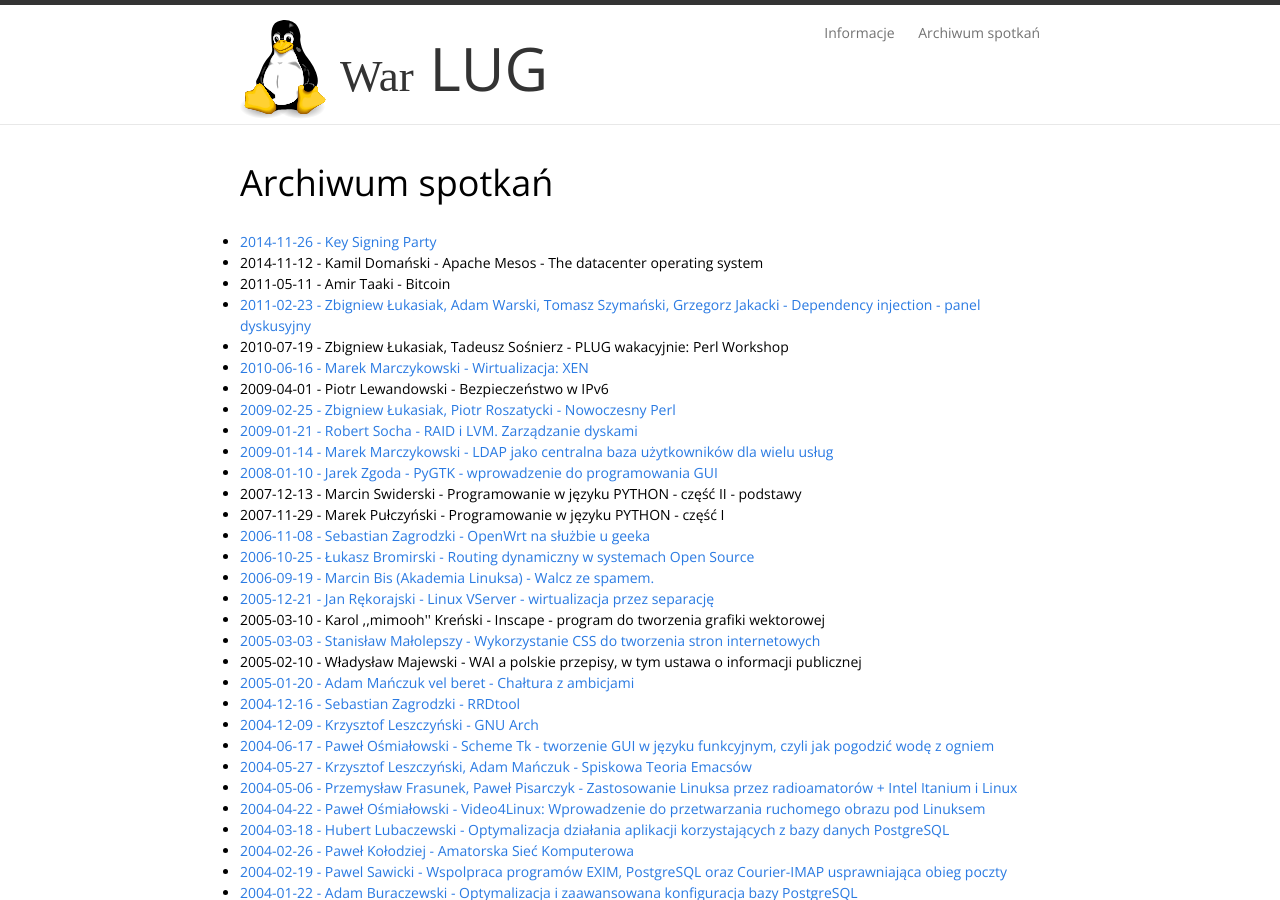
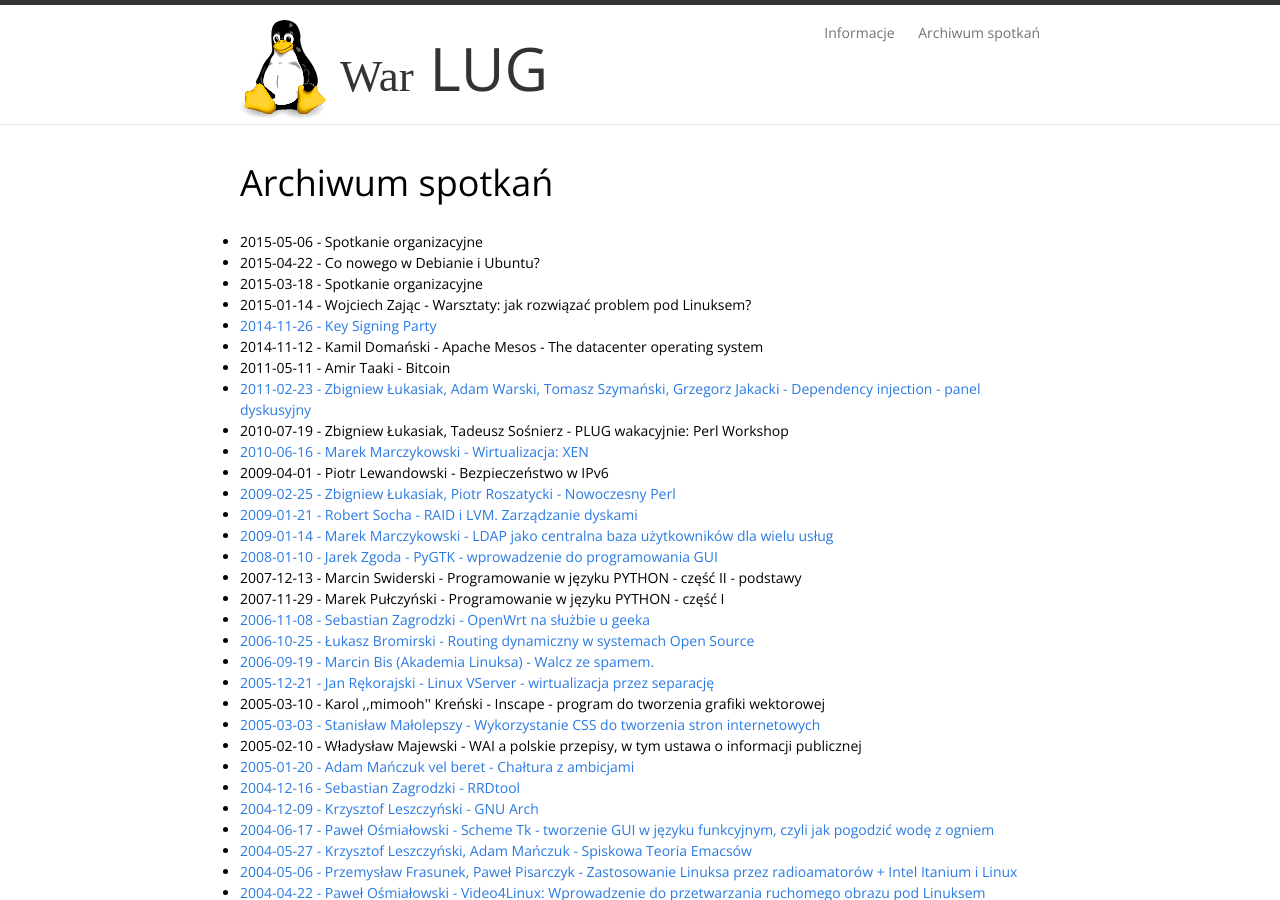
Before and after one commit to WarLUG/warszawa.linux.org.pl, a Jekyll site: the page built from meetups-archive.html, in a window 1280 px wide and 900 px high. Built offline with Jekyll 4.4.1, drawn with Linux system fonts in a browser that asks for light colours; some web fonts are replaced.

Commit message:
Archive updated

```diff
--- a/_data/meetups-archive.yaml
+++ b/_data/meetups-archive.yaml
@@ -331,3 +331,16 @@
 - date: 2014-11-26
   title: "Key Signing Party"
   materials: http://warszawa.linux.org.pl/ksp/2014/
+
+- date: 2015-01-14
+  title: "Warsztaty: jak rozwiązać problem pod Linuksem?"
+  speaker: "Wojciech Zając"
+
+- date: 2015-03-18
+  title: "Spotkanie organizacyjne"
+
+- date: 2015-04-22
+  title: "Co nowego w Debianie i Ubuntu?"
+
+- date: 2015-05-06
+  title: "Spotkanie organizacyjne"
```
